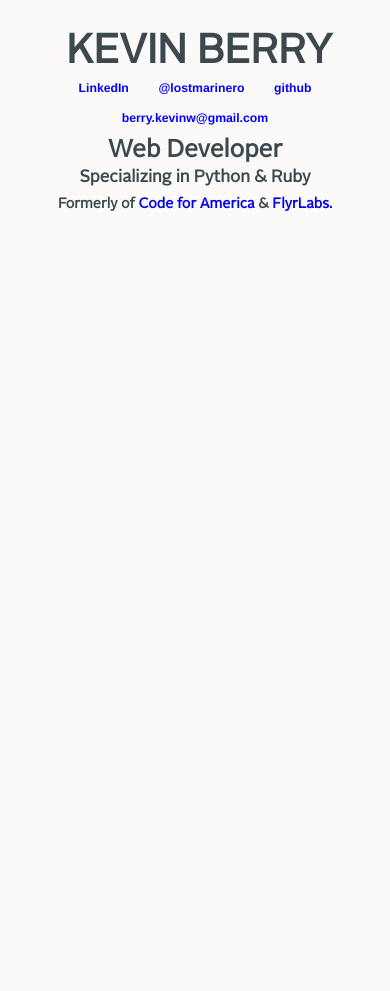
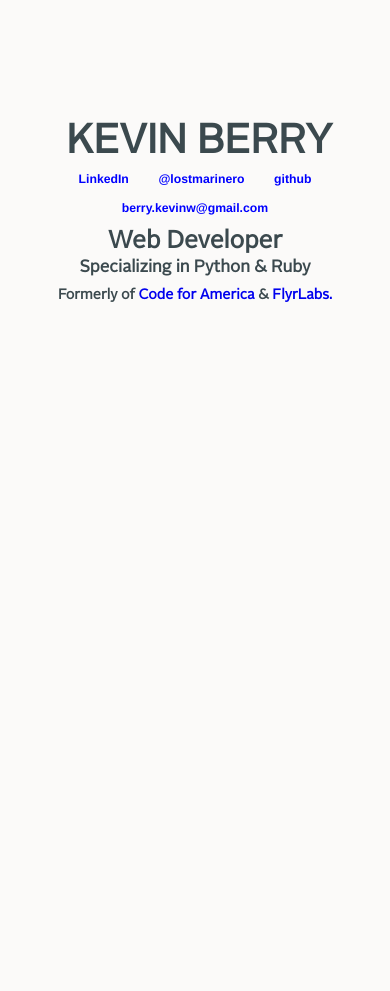
Before and after one commit to kbsail/kbsail-kbsail.github.io, a Jekyll site: the page built from index.html, in a window 390 px wide. Built offline with Jekyll 4.4.1, drawn with Linux system fonts in a browser that asks for light colours; before the commit the page ends 900 px from its top, so only the background shows below that.

Commit message:
changed the margin on the smaller screen size

```diff
--- a/css/screen.scss
+++ b/css/screen.scss
@@ -228,10 +228,9 @@
 
   .front-page {
     // @include container(100%);
-    margin-bottom: 1em;
     text-align: center;
     width: 90%;
-    margin: 0 auto;
+    margin: 25% auto 1em;
   }
 
   #tab2, #tab3 {
```
